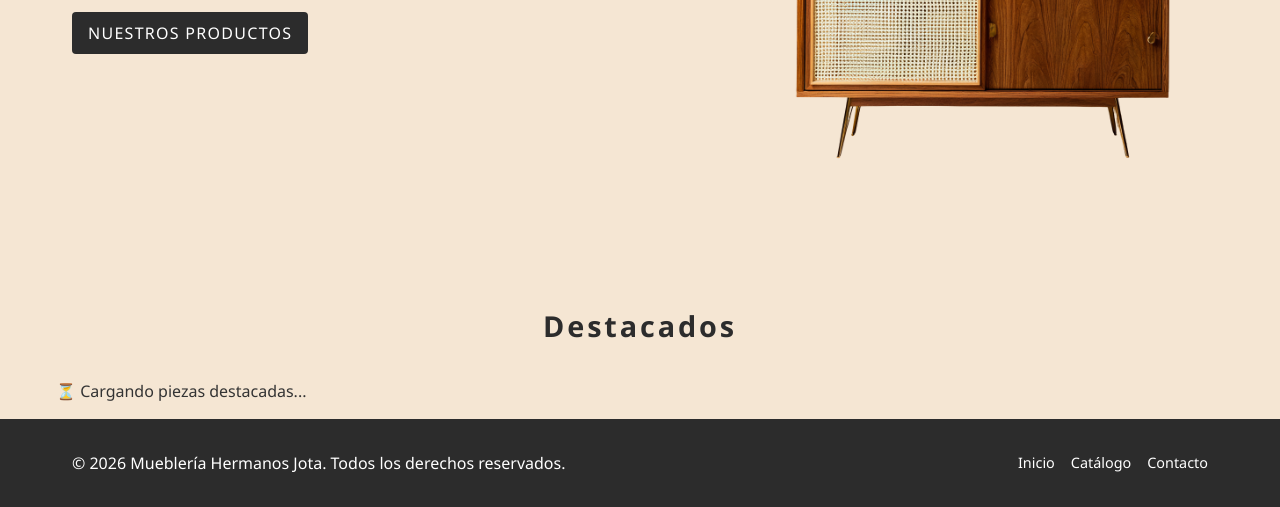
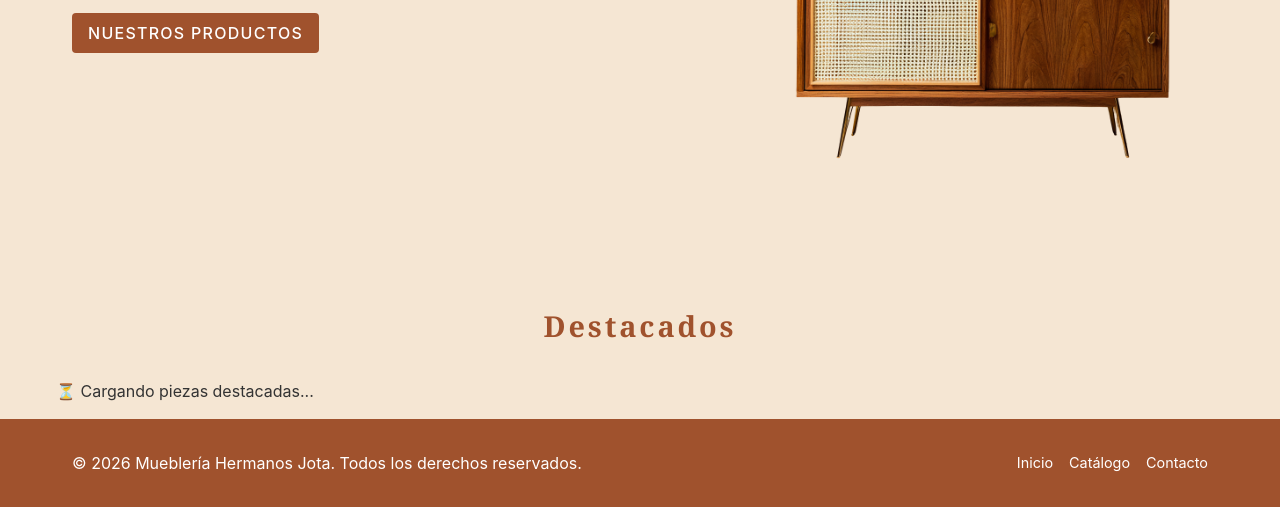
Before and after one commit to ayaxibarra/Sprints-1-y-2, a plain HTML site: page index.html in a window 1280 px wide. Shown: the part 466-973 px from the top of the page. Drawn offline with Linux system fonts and the light colour scheme; a script that the page names is missing.

Commit message:
Arreglos de color y tipografías en CSS

```diff
--- a/css/styles.css
+++ b/css/styles.css
@@ -8,16 +8,17 @@
 }
 
 :root {
-    --primary-color: #2c2c2c;       /* Color principal de la marca */
+    --primary-color: #A0522D;       /* Color principal de la marca */
     --accent-color: #87A96B;        /* Color de acento / secundario */
     --bg-light: #F5E6D3;            /* Fondo general claro indicado en el manual */
     --text-color: #333333;          /* Color para textos generales */
     --white: #ffffff;
-    --font-family: 'Segoe UI', Tahoma, Geneva, Verdana, sans-serif;
+    --font-heading: 'Playfair DIsplay', Georgia, serif;                        /* Fuente para títulos según el manual */
+    --font-body: 'Inter', -apple-system, BlinkMacSystemFont, sans-serif;       /* Fuente para el cuerpo del texto */
 }
 
 body {
-    font-family: var(--font-family);
+    font-family: var(--font-body);
     color: var(--text-color);
     background-color: var(--bg-light);
     display: flex;
```
